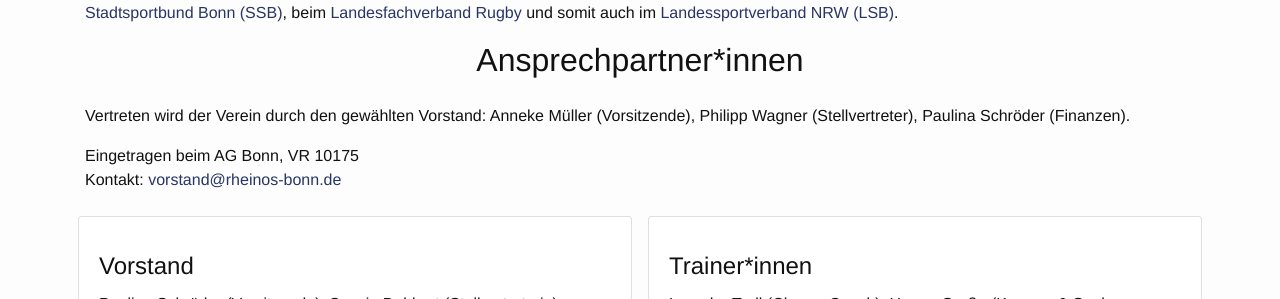
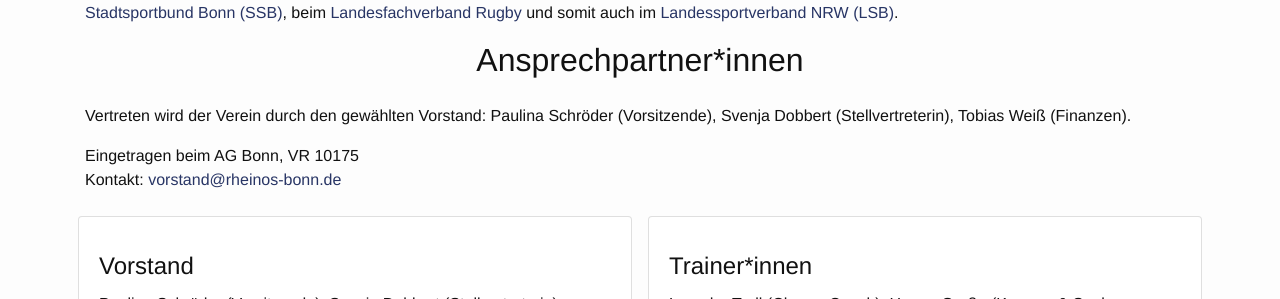
Before and after one commit to rheinos/rheinos.github.io, a Jekyll site: the page built from pages/club.html, in a window 1280 px wide. Shown: the part 168-467 px from the top of the page. Built offline with Jekyll 4.4.1, drawn with Linux system fonts in a browser that asks for light colours; nearby versions of some CDN libraries.

Commit message:
Ansprechpartner aktualisiert

```diff
--- a/pages/club.html
+++ b/pages/club.html
@@ -15,7 +15,7 @@ permalink: /club/
     <header class="text-center mb-4">
         <h2>Ansprechpartner*innen</h2>
     </header>
-    <p>Vertreten wird der Verein durch den gewählten Vorstand: Anneke Müller (Vorsitzende), Philipp Wagner (Stellvertreter), Paulina Schröder (Finanzen).</p>
+    <p>Vertreten wird der Verein durch den gewählten Vorstand: Paulina Schröder (Vorsitzende), Svenja Dobbert (Stellvertreterin), Tobias Weiß (Finanzen).</p>
     <p>Eingetragen beim AG Bonn, VR 10175 <br/> Kontakt: <a href="mailto:vorstand@rheinos-bonn.de">vorstand@rheinos-bonn.de</a></p>
 
     <div class="row">
```
